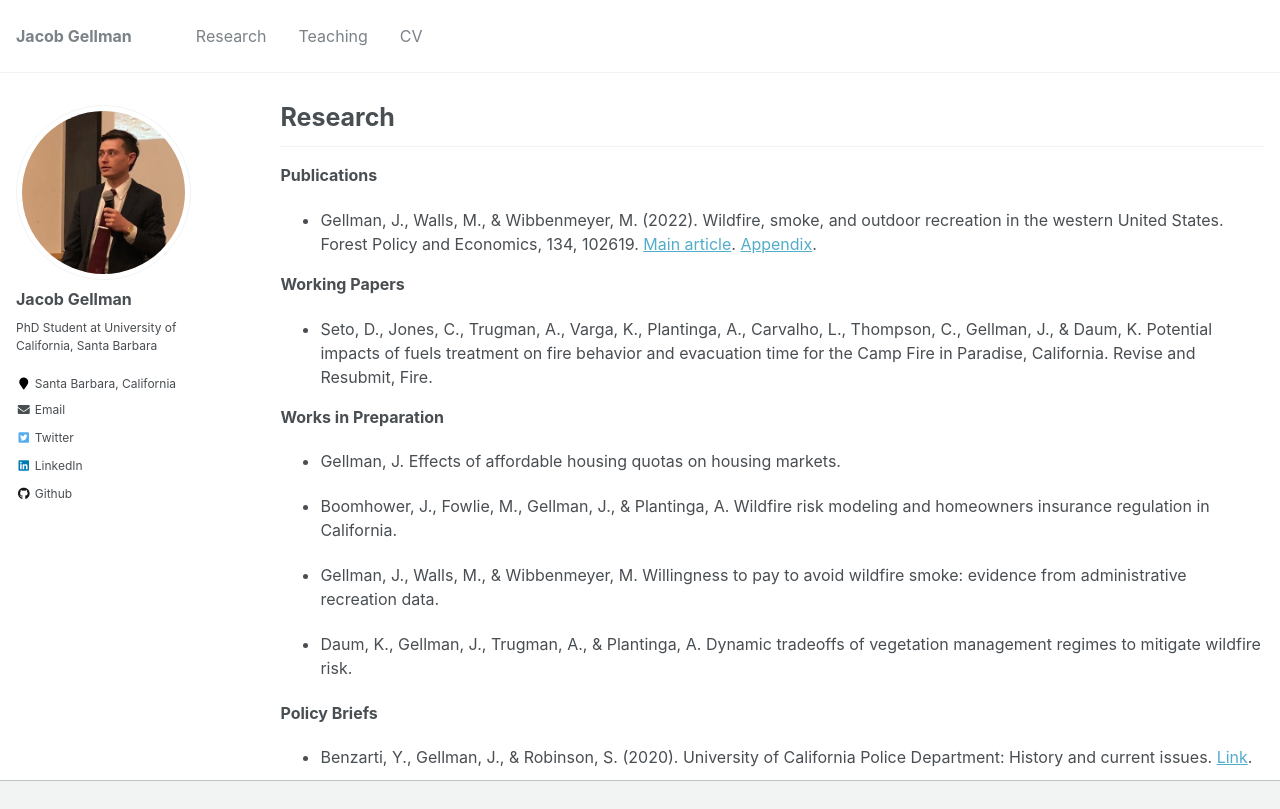
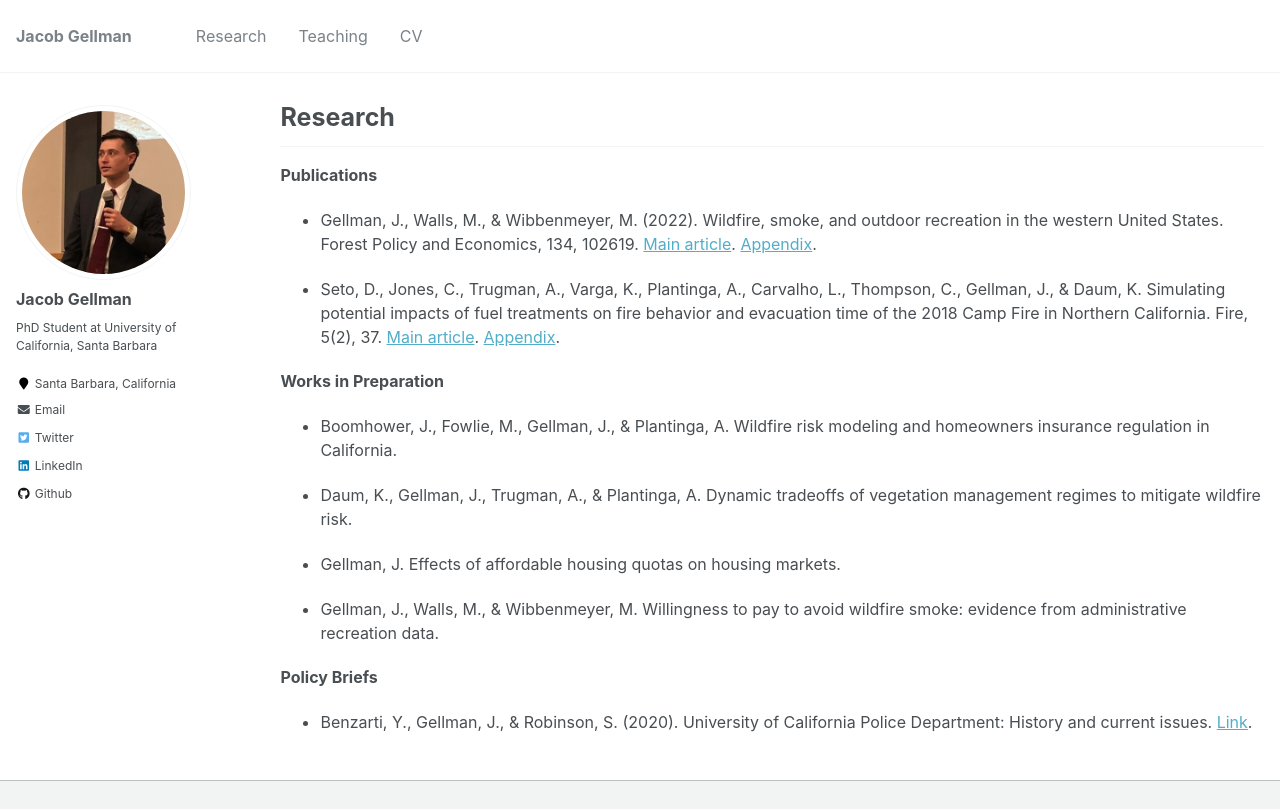
Before and after one commit to jacobgellman/jacobgellman.github.io, a Jekyll site: the page built from _pages/research.md, in a window 1280 px wide and 961 px high, cut to the strip 0-809 px from the top of the window. Built offline with Jekyll 4.4.1, drawn with Linux system fonts in a browser that asks for light colours.

Commit message:
CV update

```diff
--- a/_pages/research.md
+++ b/_pages/research.md
@@ -12,17 +12,16 @@ author_profile: true
 **Publications**
 * Gellman, J., Walls, M., & Wibbenmeyer, M. (2022). Wildfire, smoke, and outdoor recreation in the western United States. Forest Policy and Economics, 134, 102619. [Main article](https://jacobgellman.github.io/files/gellman_et_al_2022-wildfire_smoke_recreation.pdf). [Appendix](https://jacobgellman.github.io/files/gellman_et_al_2022-wildfire_smoke_recreation_appendix.pdf).
 
-**Working Papers**
-* Seto, D., Jones, C., Trugman, A., Varga, K., Plantinga, A., Carvalho, L., Thompson, C., Gellman, J., & Daum, K. Potential impacts of fuels treatment on fire behavior and evacuation time for the Camp Fire in Paradise, California. Revise and Resubmit, Fire.
+* Seto, D., Jones, C., Trugman, A., Varga, K., Plantinga, A., Carvalho, L., Thompson, C., Gellman, J., & Daum, K. Simulating potential impacts of fuel treatments on fire behavior and evacuation time of the 2018 Camp Fire in Northern California. Fire, 5(2), 37. [Main article](https://jacobgellman.github.io/files/seto_et_al_2022-fuel_treatments_camp_fire.pdf). [Appendix](https://jacobgellman.github.io/files/seto_et_al_2022-fuel_treatments_camp_fire_appendix.pdf).
 
 **Works in Preparation**
+* Boomhower, J., Fowlie, M., Gellman, J., & Plantinga, A. Wildfire risk modeling and homeowners insurance regulation in California.
+
+* Daum, K., Gellman, J., Trugman, A., & Plantinga, A. Dynamic tradeoffs of vegetation management regimes to mitigate wildfire risk.
+
 * Gellman, J. Effects of affordable housing quotas on housing markets.
-
-* Boomhower, J., Fowlie, M., Gellman, J., & Plantinga, A. Wildfire risk modeling and homeowners insurance regulation in California.
 
 * Gellman, J., Walls, M., & Wibbenmeyer, M. Willingness to pay to avoid wildfire smoke: evidence from administrative recreation data.
 
-* Daum, K., Gellman, J., Trugman, A., & Plantinga, A. Dynamic tradeoffs of vegetation management regimes to mitigate wildfire risk.
-
 **Policy Briefs**
 * Benzarti, Y., Gellman, J., & Robinson, S. (2020). University of California Police Department: History and current issues. [Link](https://jacobgellman.github.io/files/benzarti_gellman_robinson_ucpd_nov2020.pdf).
```
Also changed, not shown: 3 other files.
